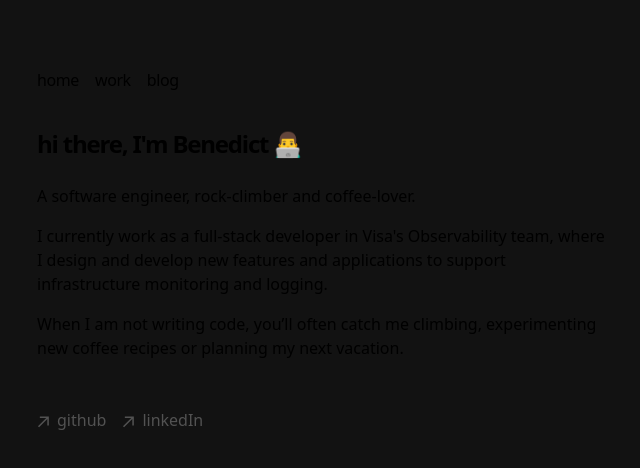
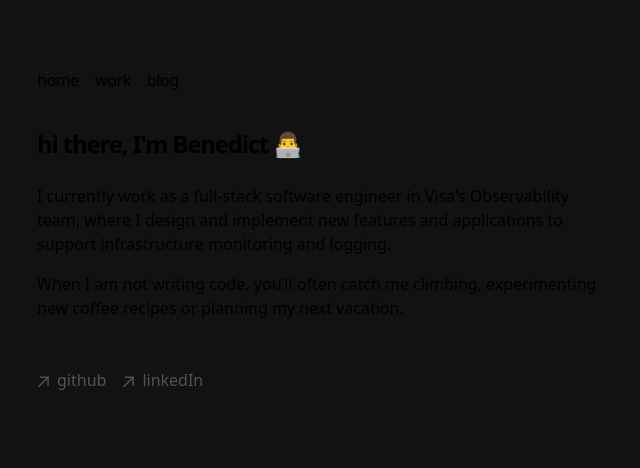
Before and after one commit to chensxb97/chensxb97.github.io, a Next.js app: page / in a window 1280 px wide. Shown: the top 468 px of the page, without its empty margins (315-955 px from the left). Built offline with nearby package versions, Linux system fonts and the light colour scheme.

Commit message:
Removed headline

```diff
--- a/app/page.tsx
+++ b/app/page.tsx
@@ -5,10 +5,7 @@ export default function Page() {
         hi there, I'm Benedict 👨‍💻
       </h1>
       <p className="mb-4">
-        A software engineer, rock-climber and coffee-lover.
-      </p>
-      <p className="mb-4">
-        I currently work as a full-stack developer in Visa's Observability team, where I design and develop new features and applications to support infrastructure monitoring and logging.
+        I currently work as a full-stack software engineer in Visa's Observability team, where I design and implement new features and applications to support infrastructure monitoring and logging.
       </p>
       <p className="mb-4">
         When I am not writing code, you’ll often catch me climbing, experimenting new coffee recipes or planning my next vacation.
```
